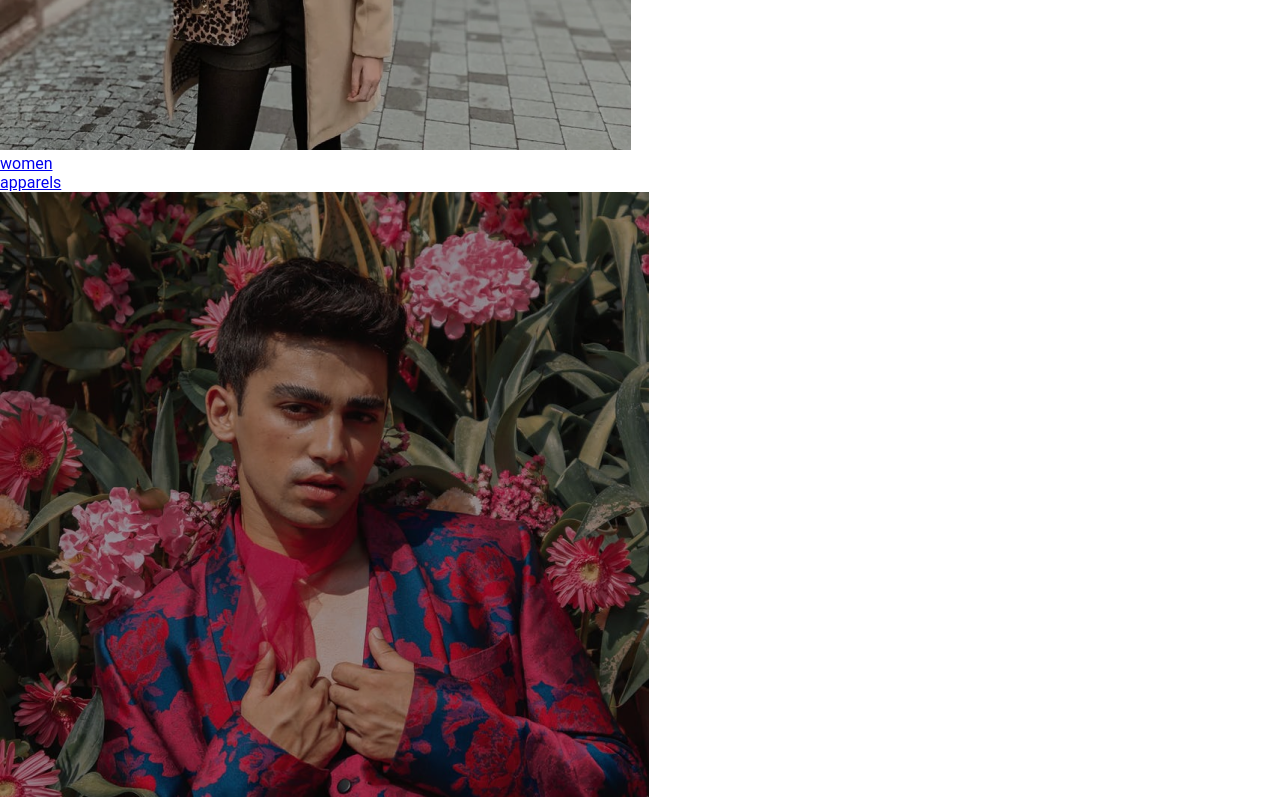
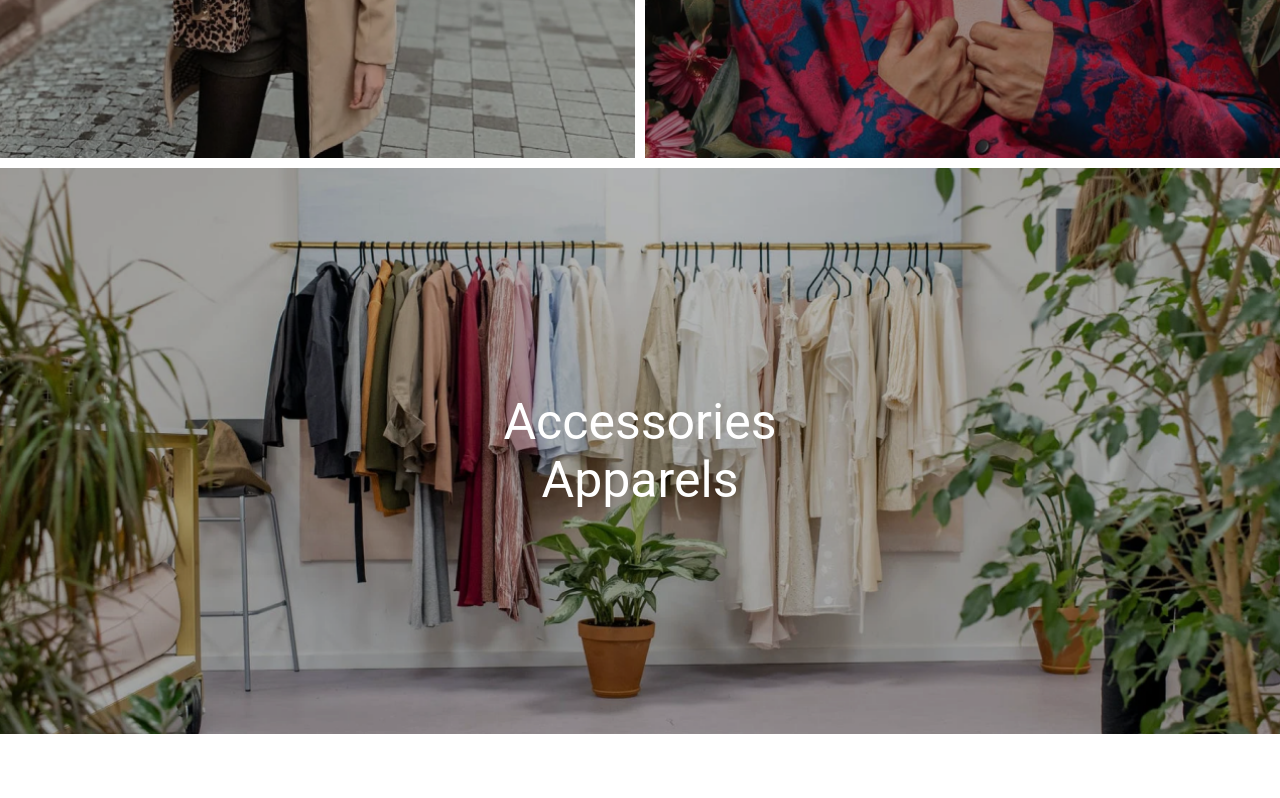
Before and after one commit to mgauna2000/shop-clouthing, a plain HTML site: page public/index.html in a window 1280 px wide. Shown: the part 1820-2618 px from the top of the page. After the commit the page ends 2564 px from the top, so only its background shows below. Drawn offline with Linux system fonts and the light colour scheme.

Commit message:
style galley

```diff
--- a/public/css/home.css
+++ b/public/css/home.css
@@ -144,3 +144,32 @@
 .pre-btn:hover img, .nxt-btn:hover img {
     opacity: 1;
 }
+/* galleria */
+.collection-container {
+    width: 100%;
+    display: grid;
+    grid-template-columns: repeat(2, 1fr);
+    grid-gap: 10px;
+}
+.collection {
+    position: relative;
+}
+.collection img {
+    width: 100%;
+    height: 100%;
+    object-fit: cover;
+}
+.collection p {
+    position: absolute;
+    top: 50%;
+    left: 50%;
+    transform: translate(-50%, -50%);
+    text-align: center;
+    color: #fff;
+    font-size: 50px;
+    text-transform: capitalize;
+}
+.collection:nth-child(3) {
+    grid-column: span 2;
+    margin-bottom: 10px;
+}
--- a/public/index.html
+++ b/public/index.html
@@ -124,7 +124,7 @@
         </div>
     </section>
     <!-- galleria -->
-    <section class="colletion-container">
+    <section class="collection-container">
         <a href="#" class="collection">
             <img src="img/women-collection.png" alt="">
             <p class="collection-title">women <br> apparels</p>
```
